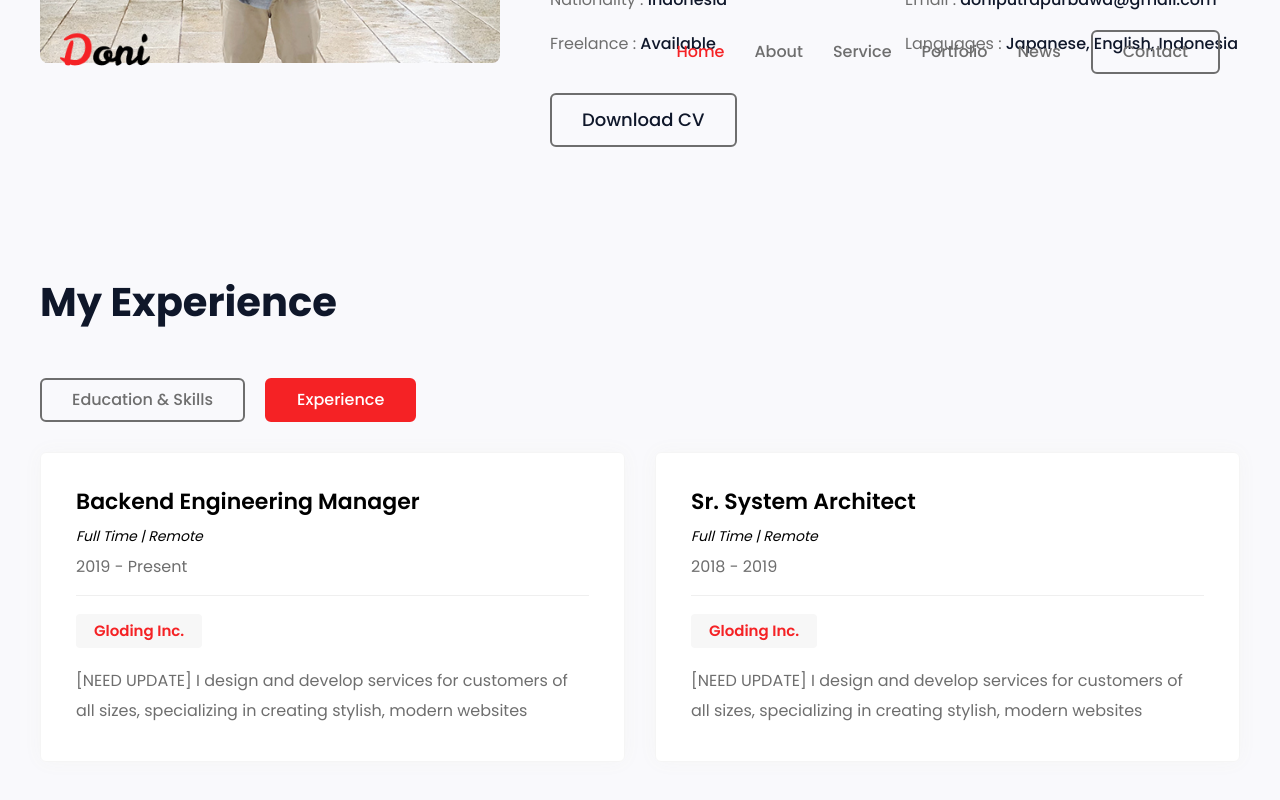
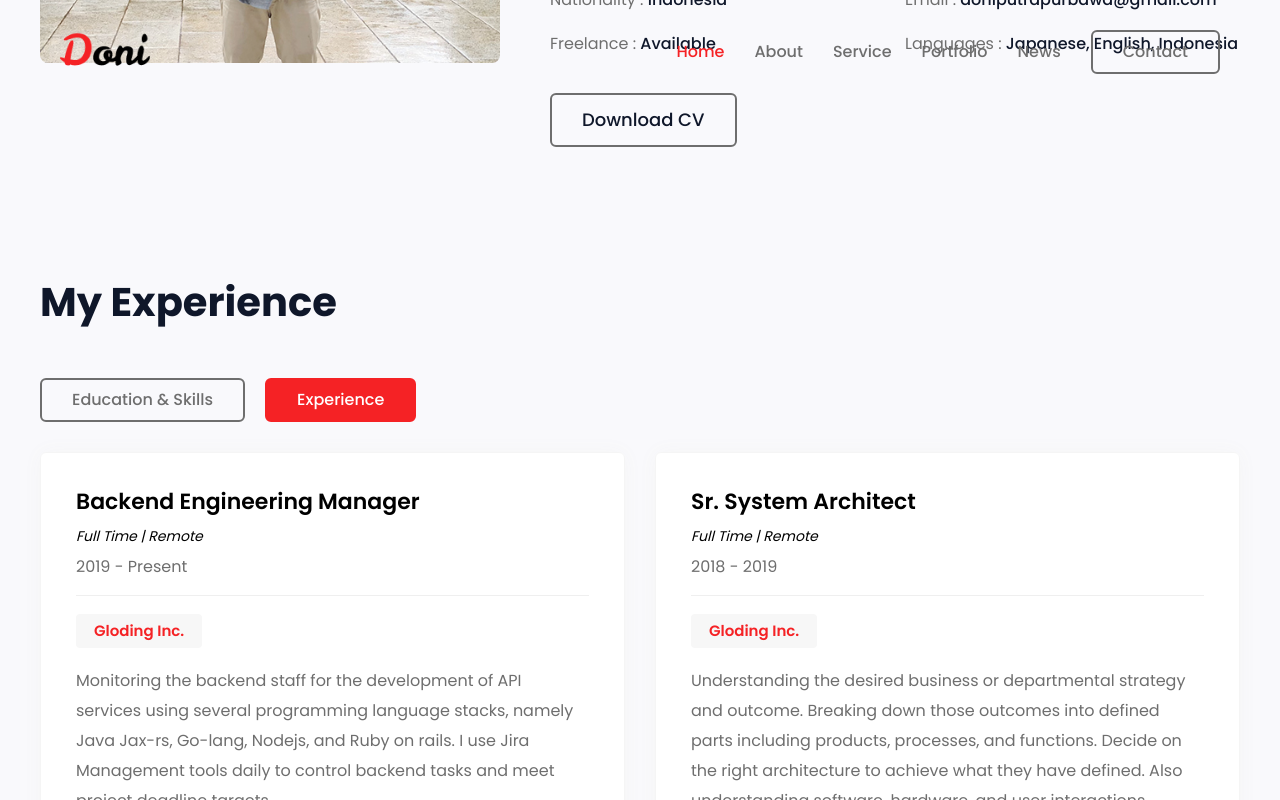
Before and after one commit to doni404/portfolio-public-reactjs, a React (Create React App) app: page / in a window 1280 px wide. Both pictures are taken after a click on the tab "Experience". Shown: the part 1660-2460 px from the top of the page. Built offline with nearby package versions, Linux system fonts and the light colour scheme.

Commit message:
feat : update working experience

```diff
--- a/src/assets/scss/main/_dark.scss
+++ b/src/assets/scss/main/_dark.scss
@@ -284,6 +284,7 @@ body.dark {
   .edu_list h4 label {
     background: #323232;
     font-weight: normal;
+    cursor: pointer;
   }
   .resume-box-01 h4 label {
     font-weight: 600;
--- a/src/assets/scss/main/_style.scss
+++ b/src/assets/scss/main/_style.scss
@@ -3204,6 +3204,7 @@ body.intro .loader_line:after {
   padding: 7px 18px;
   border-radius: 4px;
   margin: 0;
+  cursor: pointer;
 }
 .resume-box-01 h4 label {
   color: #f52225;
--- a/src/components/skills/SkillsAnimation.jsx
+++ b/src/components/skills/SkillsAnimation.jsx
@@ -55,8 +55,9 @@ const experienceContent = [
     jobType: "Full Time | Remote",
     year: "2019 - Present",
     compnayName: "Gloding Inc.",
+    compnayLink: "https://gloding.com/",
     descriptions:
-      "[NEED UPDATE] I design and develop services for customers of all sizes, specializing in creating stylish, modern websites",
+      "Monitoring the backend staff for the development of API services using several programming language stacks, namely Java Jax-rs, Go-lang, Nodejs, and Ruby on rails. I use Jira Management tools daily to control backend tasks and meet project deadline targets.",
     animationDealy: "200",
   },
   {
@@ -64,8 +65,9 @@ const experienceContent = [
     jobType: "Full Time | Remote",
     year: "2018 - 2019",
     compnayName: "Gloding Inc.",
+    compnayLink: "https://gloding.com/",
     descriptions:
-      "[NEED UPDATE] I design and develop services for customers of all sizes, specializing in creating stylish, modern websites",
+      "Understanding the desired business or departmental strategy and outcome. Breaking down those outcomes into defined parts including products, processes, and functions. Decide on the right architecture to achieve what they have defined. Also understanding software, hardware, and user interactions, integrations, and interfaces.",
     animationDealy: "200",
   },
   {
@@ -73,8 +75,9 @@ const experienceContent = [
     jobType: "Full Time | Remote",
     year: "2018 - 2019",
     compnayName: "Gloding Inc.",
+    compnayLink: "https://gloding.com/",
     descriptions:
-      "[NEED UPDATE] I design and develop services for customers of all sizes, specializing in creating stylish, modern websites",
+      "Monitoring server performance and capacity to ensure that it meets client needs. Troubleshooting problems with existing systems and implementing solutions to fix them. Administering disaster recovery plans to ensure that data is backed up and can be restored in case of failure.",
     animationDealy: "",
   },
   {
@@ -82,8 +85,9 @@ const experienceContent = [
     jobType: "Part Time | Remote - Office",
     year: "2017 - 2018",
     compnayName: "Gloding Inc.",
+    compnayLink: "https://gloding.com/",
     descriptions:
-      "[NEED UPDATE] I design and develop services for customers of all sizes, specializing in creating stylish, modern websites",
+      "Managing the exchange of data between the server and the users. Focus on the development of all server-side logic, maintenance, and definition of the central database, and ensuring high performance and responsiveness to requests from the front-end. Responsible for the integration of the front-end elements.",
     animationDealy: "200",
   },
   {
@@ -91,8 +95,9 @@ const experienceContent = [
     jobType: "Part Time | Remote",
     year: "Aug - Dec 2021",
     compnayName: "PT Hikari Solusindo Sukses",
+    compnayLink: "https://hss.co.id/",
     descriptions:
-      "[NEED UPDATE] I design and develop services for customers of all sizes, specializing in creating stylish, modern websites",
+      "Undertaking data collection, cleaning, preprocessing and analysis from COVID-19 sampler tools (Inose-C19). Training and building models to detect and classify human armpit sample as a COVID-19 patient or not. Also presenting the information using data visualization technique.",
     animationDealy: "200",
   },
   {
@@ -100,8 +105,9 @@ const experienceContent = [
     jobType: "Internship | Office",
     year: "Jul - Sep 2017",
     compnayName: "PT Kereta Api Indonesia",
+    compnayLink: "https://www.kai.id/",
     descriptions:
-      "[NEED UPDATE] We were making online application for internal KAI called IT Service Request and IT Change Request",
+      "We were in team for making online application for internal KAI called IT Service Request and IT Change Request. We were using PHP framework (Yii) to develop and figma for presentation",
     animationDealy: "200",
   },
   {
@@ -109,8 +115,9 @@ const experienceContent = [
     jobType: "Student Employee | Office",
     year: "2016 - 2017",
     compnayName: "Brawijaya University (MGM Research Group)",
+    compnayLink: "https://filkom.ub.ac.id/lab-mgm/",
     descriptions:
-      "[NEED UPDATE] I developed both website and android apps. I got so many experiences about making new valuable product by metrics.",
+      "Developing new features and user interfaces from wireframe models. Ensuring the best performance and user experience of the application. Also cooperating with back-end developers, designers, and the rest of the team to deliver well-architected and high-quality solutions",
     animationDealy: "200",
   },
 ];
@@ -232,7 +239,9 @@ const SkillsAnimation = () => {
                     <span>{val.year}</span>
                     <div className="hr"></div>
                     <h4>
+                    <a href={val.compnayLink} target="_blank" rel="noopener noreferrer">
                       <label>{val.compnayName}</label>
+                    </a>
                     </h4>
                     <p>{val.descriptions}</p>
                   </div>
```
